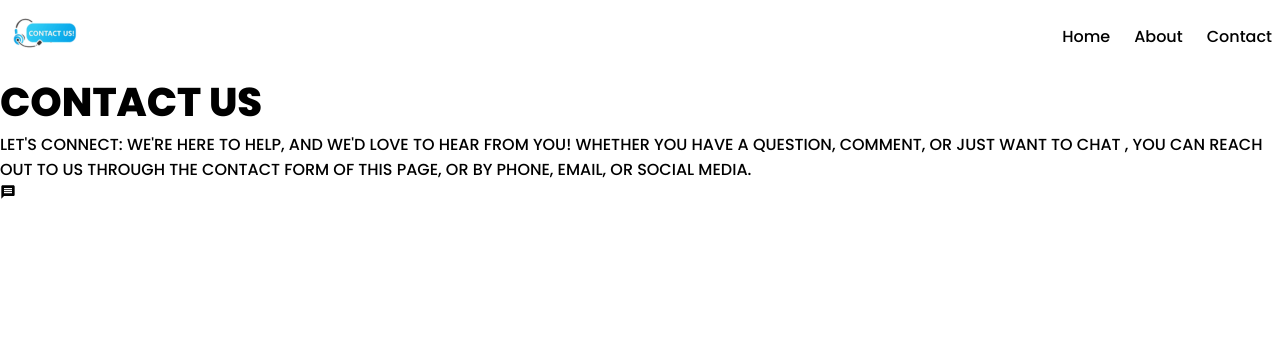
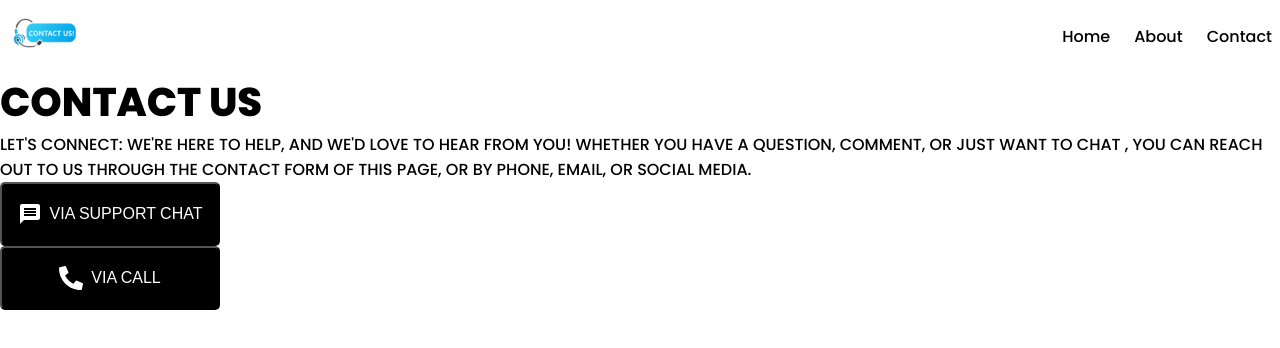
Before and after one commit to killshotroxs/contact-us, a React (Vite) app: page / in a window 1280 px wide. Shown: the top 348 px of the page. Built offline with nearby package versions, Linux system fonts and the light colour scheme.

Commit message:
Button props done css remaining

```diff
--- a/src/components/Button/Button.jsx
+++ b/src/components/Button/Button.jsx
@@ -1,11 +1,14 @@
+/* eslint-disable react/prop-types */
 import "./button.component.scss";
-import {MdMessage} from "react-icons/md";
-const Button = () => {
+
+
+const Button = (props) => {
   return (
-    <div>
-      <MdMessage/>
-    </div>
-  )
-}
+    <button className="primary-btn">
+      {props.icon}
+      {props.text}
+    </button>
+  );
+};
 
 export default Button;
--- a/src/components/Button/button.component.scss
+++ b/src/components/Button/button.component.scss
@@ -0,0 +1,15 @@
+.primary-btn{
+
+    padding: 18px 10px;
+    background-color: black;
+    color: white;
+    border-radius: 5px;
+    display: flex;
+    align-items: center;
+    gap: 8px;
+    min-width: 220px;
+    font-size: 16px;
+    justify-content: center;
+    cursor: pointer;
+
+}
--- a/src/components/ContactForm/ContactForm.jsx
+++ b/src/components/ContactForm/ContactForm.jsx
@@ -1,12 +1,20 @@
+import { MdMessage } from "react-icons/md";
 import Button from "../Button/Button";
 import "./ContactForm.component.scss";
+import { FaPhoneAlt } from "react-icons/fa";
 
 const ContactForm = () => {
   return (
     <section className="container">
-      <div className="contact-form"></div>
-      <Button/>
-      <div className="contact-image"></div>
+      <div className="contact-form">
+        <div className="top-btn">
+          <Button
+            text="VIA SUPPORT CHAT"
+            icon={<MdMessage fontSize="24px" />}
+          />
+          <Button text="VIA CALL" icon={<FaPhoneAlt fontSize="24px" />} />
+        </div>
+      </div>
     </section>
   );
 };
```
Also changed, not shown: src/components/ContactForm/ContactForm.component.scss (line endings or trailing spaces).
